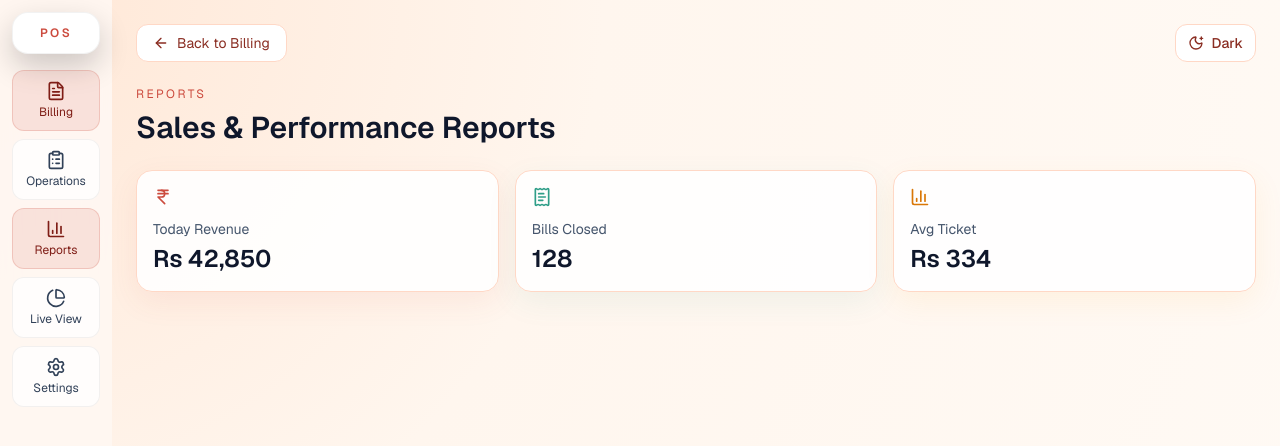
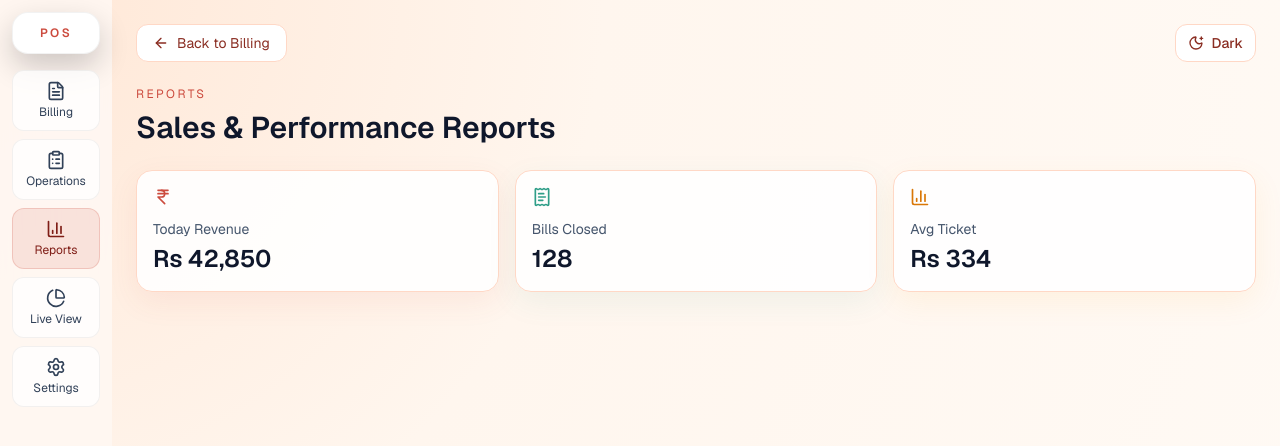
Before and after one commit to Mayank8159/pet, a Next.js app in the folder frontend/: page /bill/reports in a window 1280 px wide. Shown: the top 446 px of the page. Built offline with nearby package versions, Linux system fonts and the light colour scheme.

Commit message:
fix: normalize pathname for active link detection in BillSidebar component

```diff
--- a/frontend/components/bill/BillSidebar.tsx
+++ b/frontend/components/bill/BillSidebar.tsx
@@ -10,6 +10,7 @@ type BillSidebarProps = {
 
 export function BillSidebar({ isDark }: BillSidebarProps) {
   const pathname = usePathname();
+  const normalizedPath = pathname.replace(/\/+$/, "") || "/";
 
   return (
     <aside className={`hidden w-28 flex-col p-3 backdrop-blur-xl lg:flex ${isDark ? "border-white/8 bg-[#08101a]/90" : "border-white/8 bg-[#fff7f2]/95"}`}>
@@ -25,7 +26,10 @@ export function BillSidebar({ isDark }: BillSidebarProps) {
           { label: "Live View", icon: PieChart, href: "/bill/live-view" },
           { label: "Settings", icon: Settings, href: "/bill/settings" },
         ].map((entry) => {
-          const isActive = pathname === entry.href || pathname.startsWith(`${entry.href}/`);
+          const isBillingRoot = entry.href === "/bill";
+          const isActive = isBillingRoot
+            ? normalizedPath === "/bill"
+            : normalizedPath === entry.href || normalizedPath.startsWith(`${entry.href}/`);
 
           return (
             <Link
```
